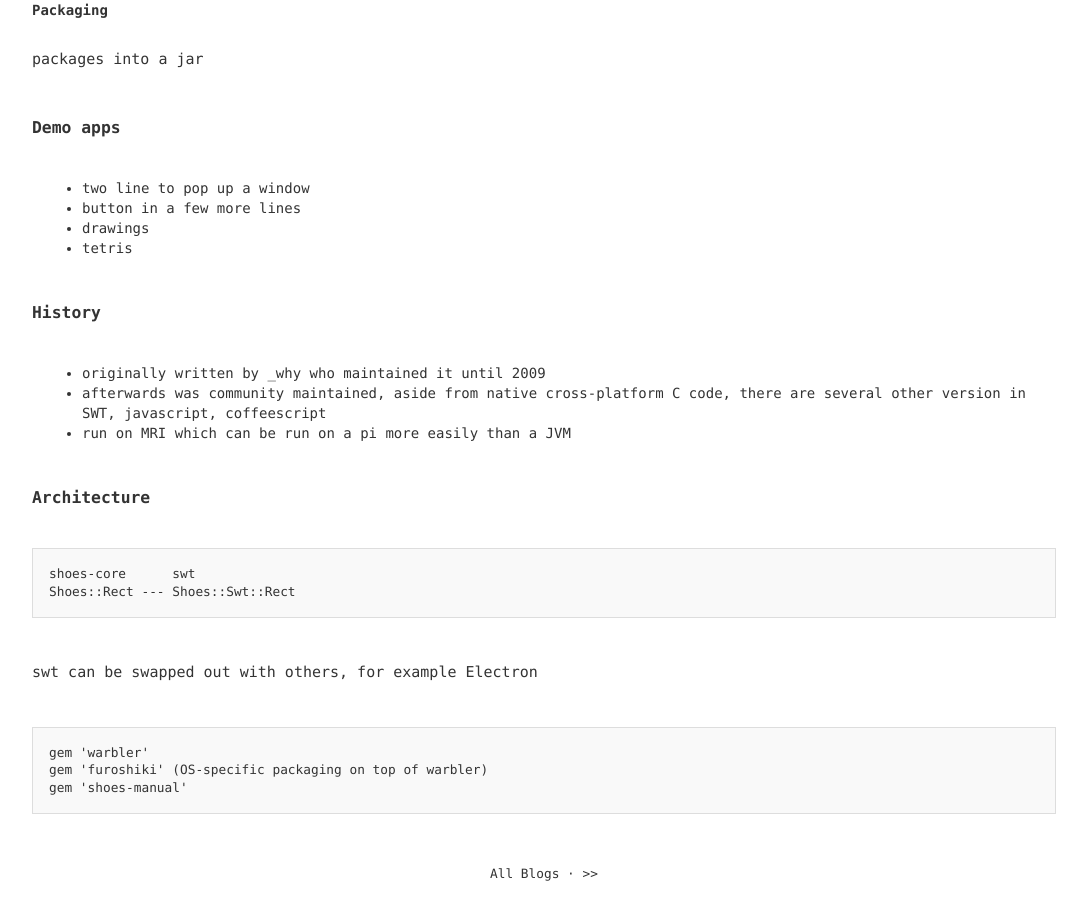
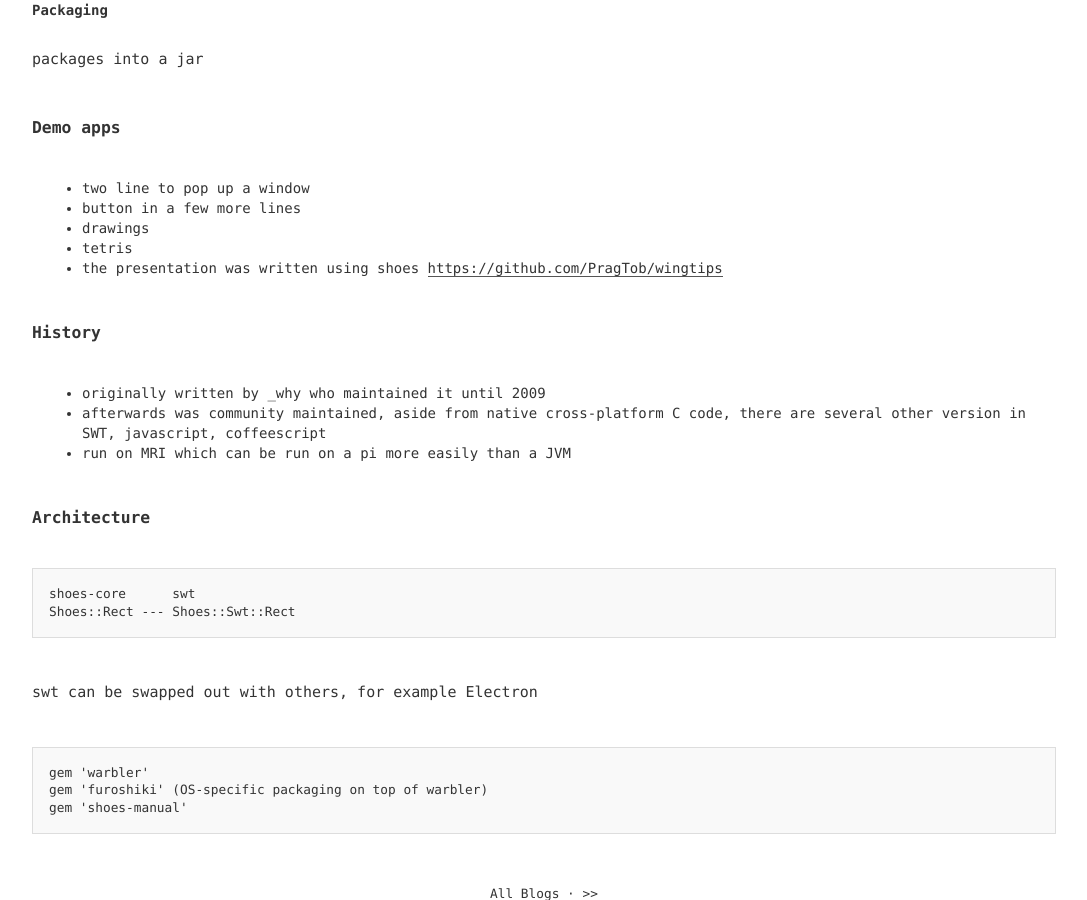
Before and after one commit to fengtingzhang/blog, a Jekyll site: the page built from _posts/2017-11-16-rubyconf-2017-day-two.md, in a window 1280 px wide and 900 px high, scrolled down 691 px. Shown: the whole window, without its empty margins (96-1183 px from the left). Built offline with Jekyll 4.4.1, drawn with Linux system fonts in a browser that asks for light colours.

Commit message:
Update 2017-11-16-rubyconf-2017-day-two.md

```diff
--- a/_posts/2017-11-16-rubyconf-2017-day-two.md
+++ b/_posts/2017-11-16-rubyconf-2017-day-two.md
@@ -34,6 +34,7 @@
 * button in a few more lines
 * drawings
 * tetris
+* the presentation was written using shoes [https://github.com/PragTob/wingtips](Wingtips)
 
 ### History
 * originally written by _why who maintained it until 2009
```
